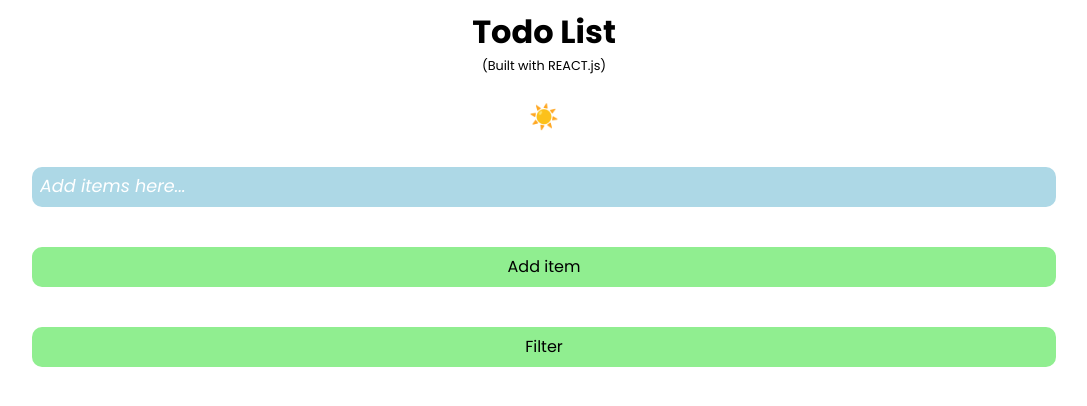
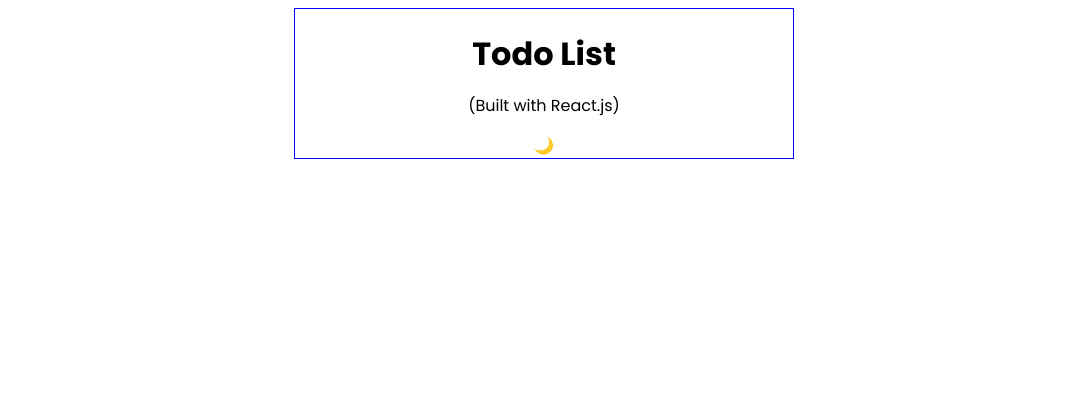
Before and after one commit to JAldo1980/todo-list-react, a React (Create React App) app in the folder todo-list-react/: page / in a window 1280 px wide. Shown: the top 406 px of the page, without its empty margins (104-1191 px from the left). Built offline with nearby package versions, Linux system fonts and the light colour scheme.

Commit message:
added more functionality, practiced state managment

```diff
--- a/todo-list-react/src/App.css
+++ b/todo-list-react/src/App.css
@@ -78,126 +78,3 @@ select {
 /* **************** */
 /* END OF CSS RESET */
 /* **************** */
-
-/* CONTAINER STYLING */
-
-.container {
-  margin: 0 auto;
-  width: 500px;
-  max-width: 100%;
-}
-
-/* HEADER STYLING */
-header {
-  display: flex;
-  flex-direction: column;
-  align-items: center;
-  justify-content: center;
-}
-
-h1 {
-  margin-top: 0;
-}
-header p {
-  margin-top: 0;
-  font-size: 0.8rem;
-}
-
-/* LIGHT DARK TOGGLE SECTION */
-
-.dark-light-toggle-box {
-  margin-top: 1em;
-  display: flex;
-  justify-content: center;
-}
-
-.dark-light-toggle {
-  margin-top: 1em;
-  font-size: 1.5rem;
-  display: flex;
-  justify-content: center;
-  cursor: pointer;
-}
-
-/* INPUT ELEMENT SECTION */
-
-.input-el-box {
-  margin-top: 2em;
-  width: 100%;
-  display: flex;
-  flex-direction: column;
-  align-items: center;
-}
-
-input[type="text"] {
-  width: 80%;
-  background-color: lightblue;
-  border: none;
-  border-radius: 10px;
-  padding: 0.5em;
-  cursor: pointer;
-}
-
-input::placeholder {
-  color: white;
-  font-style: italic;
-  font-size: 1.1rem;
-}
-
-/* input functionality box */
-.btn-el {
-  margin-top: 0.5em;
-  width: 100%;
-  display: flex;
-  flex-direction: column;
-  align-items: center;
-}
-
-.btn {
-  margin-top: 2em;
-  width: 80%;
-  background-color: lightgreen;
-  border: none;
-  border-radius: 10px;
-  padding: 0.5em;
-  cursor: pointer;
-}
-
-/* OUTPUT EL  */
-.output-el {
-  margin-top: 2em;
-  width: 100%;
-  display: flex;
-  flex-direction: column;
-  align-items: center;
-}
-
-.item-el {
-  margin-top: 1em;
-  width: 80%;
-  display: flex;
-  justify-content: space-between;
-  align-items: center;
-}
-
-.item-left-col {
-  display: flex;
-  align-items: center;
-  gap: 2em;
-}
-
-.item-left-col p {
-  margin-top: 0;
-}
-
-.edit-btn {
-  border: none;
-  padding: 0.5em 0.5em;
-}
-
-/* DARK MODE ACTIVATION */
-
-body.dark {
-  background-color: #333; /* Change the background color for dark mode */
-  color: #fff; /* Change the text color for dark mode */
-}
--- a/todo-list-react/src/App.jsx
+++ b/todo-list-react/src/App.jsx
@@ -1,33 +1,23 @@
 import React, { useState, useTransition } from "react";
+import Container from "./Container";
+import Header from "./Header";
+import Toggle from "./Toggle";
 import "./App.css";
-
-import DarkLightToggle from "./DarkLightToggle";
-import Main from "./Main";
+import "./index.css";
 
 function App() {
-  const [isDark, setIsDark] = useState(false);
+  const [isToggled, setIsToggled] = useState(false);
 
-  const toggleTheme = () => {
-    setIsDark((prevState) => !prevState);
-    if (isDark) {
-      document.body.classList.remove("dark");
-    } else {
-      document.body.classList.add("dark");
-    }
+  const handleToggle = () => {
+    setIsToggled((prevState) => !prevState);
   };
 
   return (
     <>
-      <div className={`app ${isDark ? "dark" : "light"}`}>
-        <div className="body">
-          <header>
-            <h1>Todo List</h1>
-            <p>(Built with REACT.js)</p>
-          </header>
-          <DarkLightToggle isDark={isDark} toggleTheme={toggleTheme} />
-          <Main />
-        </div>
-      </div>
+      <Container>
+        <Header />
+        <Toggle isToggled={isToggled} handleToggle={handleToggle} />
+      </Container>
     </>
   );
 }
--- /dev/null
+++ b/todo-list-react/src/Container.jsx
@@ -0,0 +1,8 @@
+import React from "react";
+import "./index.css";
+
+function Container({ children }) {
+  return <div className="container">{children}</div>;
+}
+
+export default Container;
--- a/todo-list-react/src/DarkLightToggle.jsx
+++ /dev/null
@@ -1,12 +0,0 @@
-import React, { useState } from "react";
-import "./index.css";
-
-const DarkLightToggle = ({ isDark, toggleTheme }) => {
-  return (
-    <div className="dark-light-toggle" onClick={toggleTheme}>
-      {isDark ? "🌙" : "☀️"}
-    </div>
-  );
-};
-
-export default DarkLightToggle;
--- /dev/null
+++ b/todo-list-react/src/Header.jsx
@@ -0,0 +1,15 @@
+import React from "react";
+import "./index.css";
+
+function Header() {
+  return (
+    <>
+      <header>
+        <h1>Todo List</h1>
+        <p>(Built with React.js)</p>
+      </header>
+    </>
+  );
+}
+
+export default Header;
--- a/todo-list-react/src/Main.jsx
+++ /dev/null
@@ -1,88 +0,0 @@
-import React, { useState } from "react";
-
-function Main() {
-  const [newObjectArr, setNewObjectArr] = useState([]);
-  const [inputText, setInputText] = useState("");
-
-  //   create random ID
-  let newId = [];
-  const randomChar = [
-    "1",
-    "2",
-    "3",
-    "4",
-    "5",
-    "6",
-    "7",
-    "8",
-    "9",
-    "0",
-    "J",
-    "P",
-    "D",
-    "M",
-    "P",
-    "A",
-    "!",
-    "@",
-    "£",
-    "$",
-    "%",
-    "&",
-    "?",
-    "*",
-    "+",
-  ];
-
-  function getRandomId() {
-    newId = [];
-    for (let i = 0; i < 6; i++) {
-      let randomNumber = Math.floor(Math.random() * randomChar.length);
-      let randomId = randomChar[randomNumber];
-      newId.push(randomId);
-    }
-  }
-
-  function createObject() {
-    getRandomId();
-    const newObject = { item: inputText, id: newId.join(""), star: false };
-    setNewObjectArr([...newObjectArr, newObject]);
-    setInputText("");
-  }
-
-  return (
-    <>
-      <div className="input-el-box">
-        <input
-          type="text"
-          id="input-text"
-          placeholder="Add items here..."
-          value={inputText}
-          onChange={(e) => setInputText(e.target.value)}
-        />
-        <div className="btn-el">
-          <button className="btn" id="add-btn" onClick={createObject}>
-            Add item
-          </button>
-        </div>
-        <div className="btn-el">
-          <button className="btn" id="filter-btn">
-            Filter
-          </button>
-        </div>
-      </div>
-      <section className="output-el" id="output">
-        {newObjectArr.map((item) => (
-          <div key={item.id} className="item-el">
-            <div className="item-left-col">
-              <p>{item.item}</p>
-              <button className="edit-btn">Edit</button>
-            </div>
-            <p className="star-icon">{item.star ? "★" : "✩"}</p>
-          </div>
-        ))}
-      </section>
-    </>
-  );
-}
-export default Main;
--- /dev/null
+++ b/todo-list-react/src/Toggle.jsx
@@ -0,0 +1,15 @@
+import React from "react";
+
+function Toggle({ isToggled, handleToggle }) {
+  return (
+    <>
+      <div className="toggle-box-el">
+        <div className="toggle-el" onClick={handleToggle}>
+          {isToggled ? "☀️" : "🌙"}
+        </div>
+      </div>
+    </>
+  );
+}
+
+export default Toggle;
--- a/todo-list-react/src/index.css
+++ b/todo-list-react/src/index.css
@@ -72,3 +72,24 @@ select {
     scroll-behavior: auto !important;
   }
 }
+
+/* end of reset */
+
+.container {
+  margin: 0 auto;
+  width: 500px;
+  max-width: 100%;
+  border: thin solid blue;
+}
+
+header {
+  display: flex;
+  flex-direction: column;
+  text-align: center;
+}
+
+.toggle-box-el {
+  margin-top: 1em;
+  display: flex;
+  justify-content: center;
+}
--- a/todo-list-react/src/index.js
+++ b/todo-list-react/src/index.js
@@ -1,8 +1,8 @@
 import React from "react";
 import ReactDOM from "react-dom/client";
+import App from "./App";
 import "./index.css";
 import "./App.css";
-import App from "./App";
 
 const root = ReactDOM.createRoot(document.getElementById("root"));
 root.render(
```
